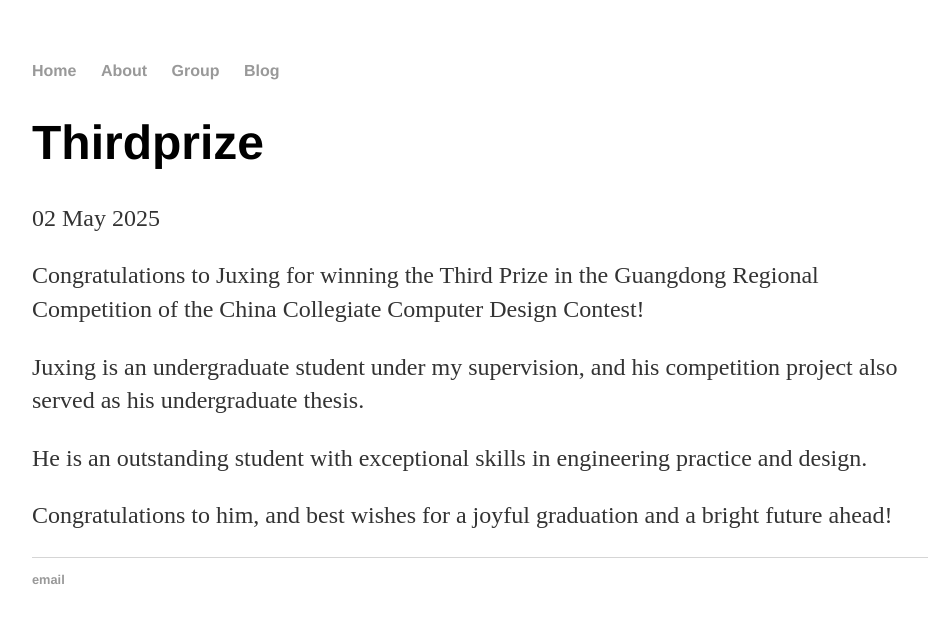
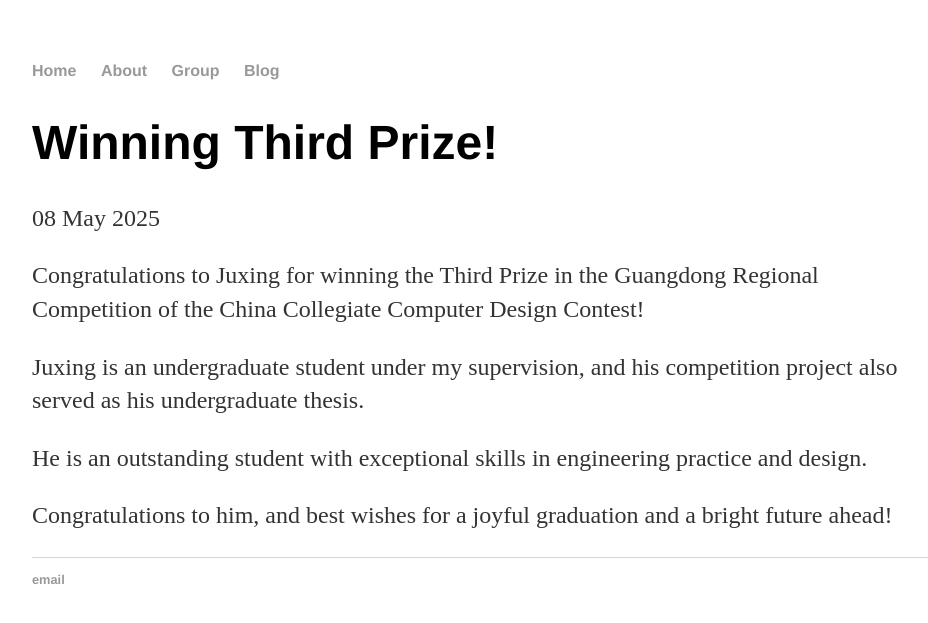
Before and after one commit to zqyq/zqyq.github.io, a Jekyll site: the page built from _posts/2025-05-08-ThirdPrize.md, in a window 1280 px wide. Shown: the top 623 px of the page, without its empty margins (160-1088 px from the left). Built offline with Jekyll 4.4.1, drawn with Linux system fonts in a browser that asks for light colours; our own code applies the rules of GitHub Pages for plain Markdown files.

Commit message:
Update and rename 2025-05-02-ThirdPrize.md to 2025-05-08-ThirdPrize.md

```diff
--- a/_posts/2025-05-02-ThirdPrize.md
+++ b/_posts/2025-05-08-ThirdPrize.md
@@ -1,3 +1,9 @@
+---
+layout: post
+title: "Winning Third Prize!"
+date: 2025-05-08
+---
+
 Congratulations to Juxing for winning the Third Prize in the Guangdong Regional Competition of the China Collegiate Computer Design Contest!
 
 Juxing is an undergraduate student under my supervision, and his competition project also served as his undergraduate thesis.
```
